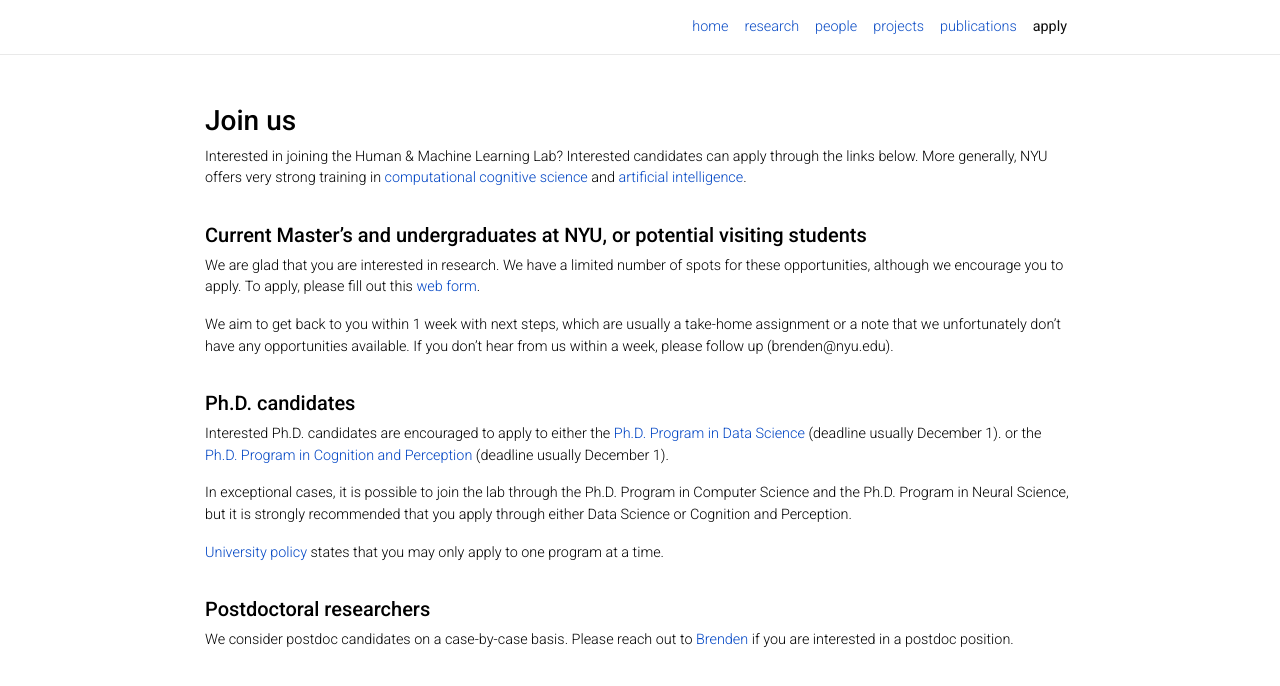
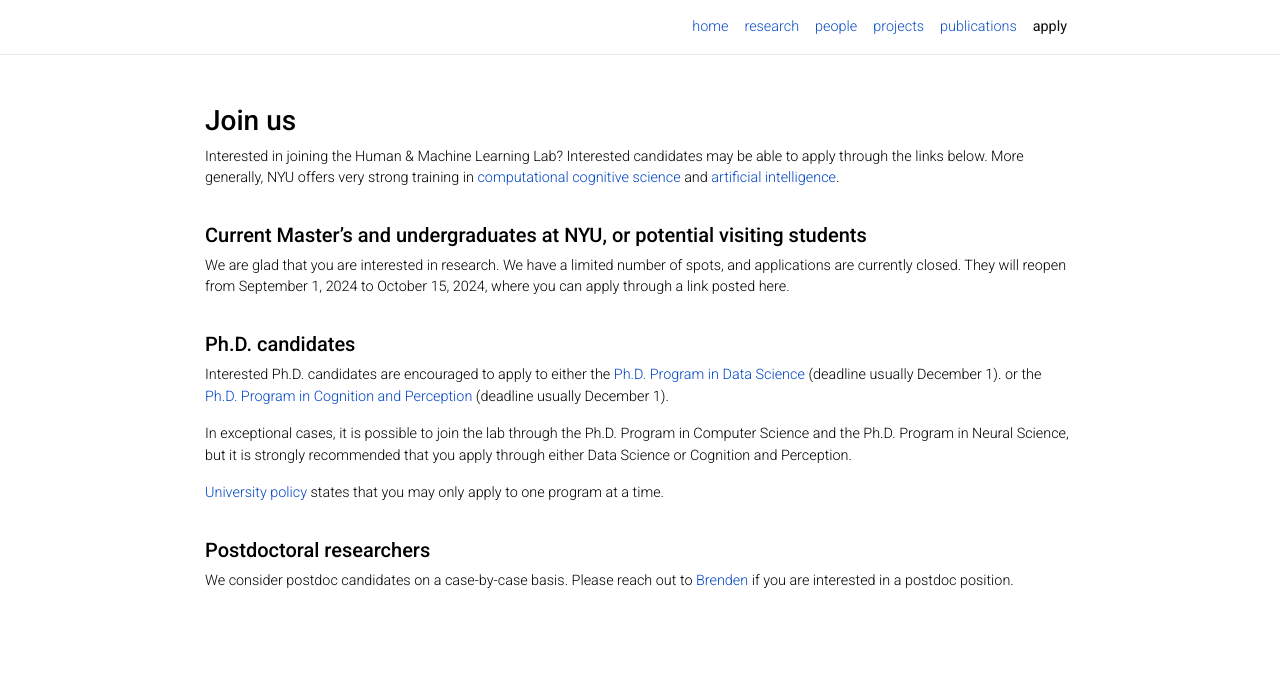
Before and after one commit to lake-lab/lake-lab.github.io, a Jekyll site: the page built from _pages/apply.md, in a window 1280 px wide. Shown: the top 686 px of the page. Built offline with Jekyll 4.4.1, drawn with Linux system fonts in a browser that asks for light colours; nearby versions of some CDN libraries; comment, search, counter and statistics services are not loaded; a style sheet for code colours, icons or effects is not loaded.

Commit message:
closing lab link

```diff
--- a/_pages/apply.md
+++ b/_pages/apply.md
@@ -7,14 +7,16 @@
 ---
 ### __Join us__
 
-Interested in joining the Human & Machine Learning Lab? Interested candidates can apply through the links below. More generally, NYU offers very strong training in [computational cognitive science](https://gureckislab.org/cogsci.html#/) and [artificial intelligence](https://wp.nyu.edu/cilvr/).
+Interested in joining the Human & Machine Learning Lab? Interested candidates may be able to apply through the links below. More generally, NYU offers very strong training in [computational cognitive science](https://gureckislab.org/cogsci.html#/) and [artificial intelligence](https://wp.nyu.edu/cilvr/).
 
 <hr class='invis'>
 ##### __Current Master's and undergraduates at NYU, or potential visiting students__
 
-We are glad that you are interested in research. We have a limited number of spots for these opportunities, although we encourage you to apply. To apply, please fill out this [web form](https://forms.gle/XjDdgBHbk1VfBcSe7).
+We are glad that you are interested in research. We have a limited number of spots, and applications are currently closed. They will reopen from September 1, 2024 to October 15, 2024, where you can apply through a link posted here.
 
-We aim to get back to you within 1 week with next steps, which are usually a take-home assignment or a note that we unfortunately don't have any opportunities available. If you don't hear from us within a week, please follow up (brenden@nyu.edu).
+<!-- We are glad that you are interested in research. We have a limited number of spots for these opportunities, although we encourage you to apply. To apply, please fill out this [web form](https://forms.gle/XjDdgBHbk1VfBcSe7).  -->
+
+<!-- We aim to get back to you within 1 week with next steps, which are usually a take-home assignment or a note that we unfortunately don't have any opportunities available. If you don't hear from us within a week, please follow up (brenden@nyu.edu). -->
 
 <hr class='invis'>
 ##### __Ph.D. candidates__
```
